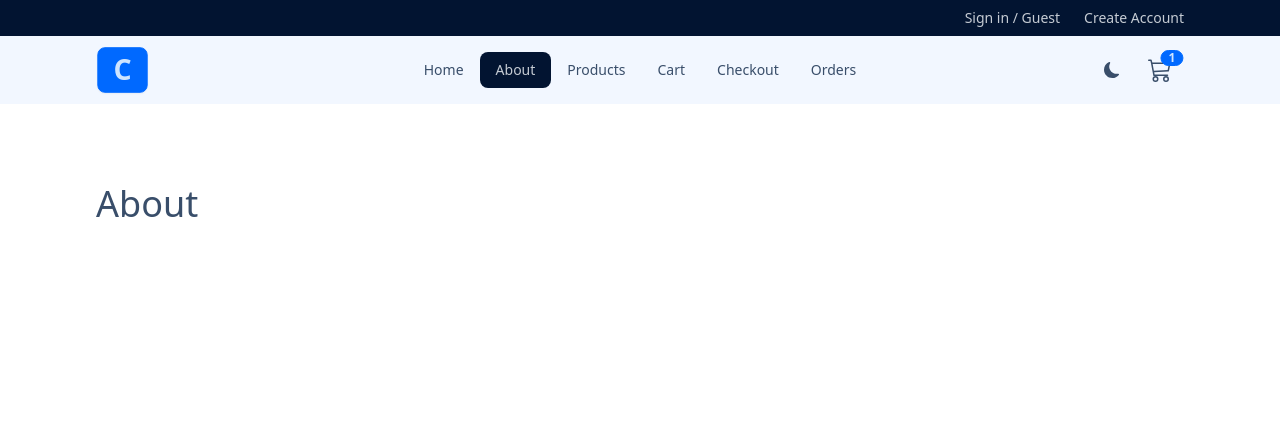
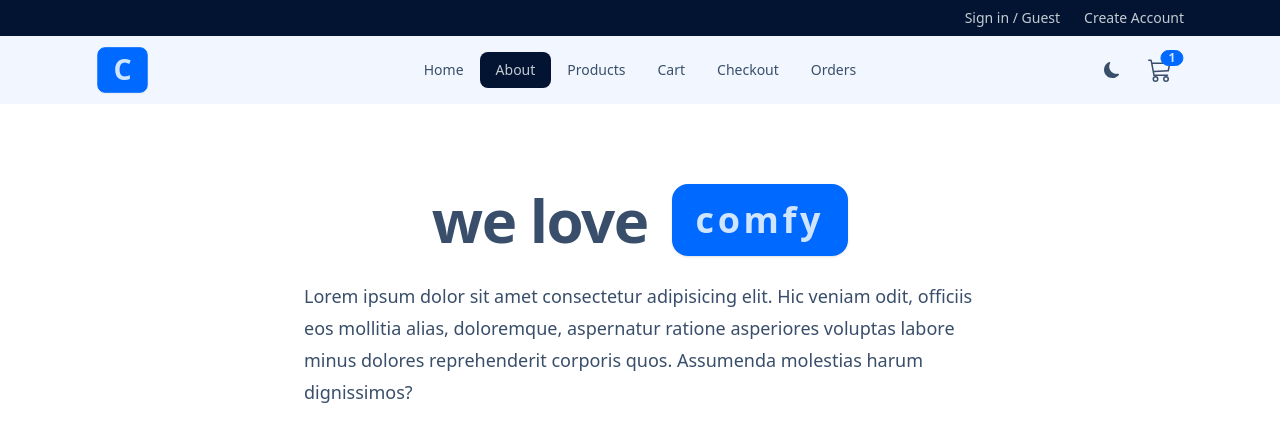
Before and after one commit to SumitsHub/learn-react, a React (Vite) app in the folder 11-react-apps/02-comfy-store/: page /about in a window 1280 px wide. Shown: the top 442 px of the page. Built offline with nearby package versions, Linux system fonts and the light colour scheme.

Commit message:
Comfy-Store: About Page

```diff
--- a/11-react-apps/02-comfy-store/src/pages/About.jsx
+++ b/11-react-apps/02-comfy-store/src/pages/About.jsx
@@ -1,4 +1,25 @@
 function About() {
-  return <div className="text-4xl">About</div>;
+  return (
+    <>
+      <div className="flex flex-wrap gap-2 sm:gap-x-6 items-center justify-center">
+        <h1 className="text-4xl font-bold leading-none tracking-tight sm:text-6xl">
+          we love
+        </h1>
+        <div className="stats bg-primary shadow">
+          <div className="stat">
+            <div className="stat-title text-primary-content text-4xl font-bold tracking-widest">
+              comfy
+            </div>
+          </div>
+        </div>
+      </div>
+      <p className="mt-6 text-lg leading-8 max-w-2xl mx-auto">
+        Lorem ipsum dolor sit amet consectetur adipisicing elit. Hic veniam
+        odit, officiis eos mollitia alias, doloremque, aspernatur ratione
+        asperiores voluptas labore minus dolores reprehenderit corporis quos.
+        Assumenda molestias harum dignissimos?
+      </p>
+    </>
+  );
 }
 export default About;
```
